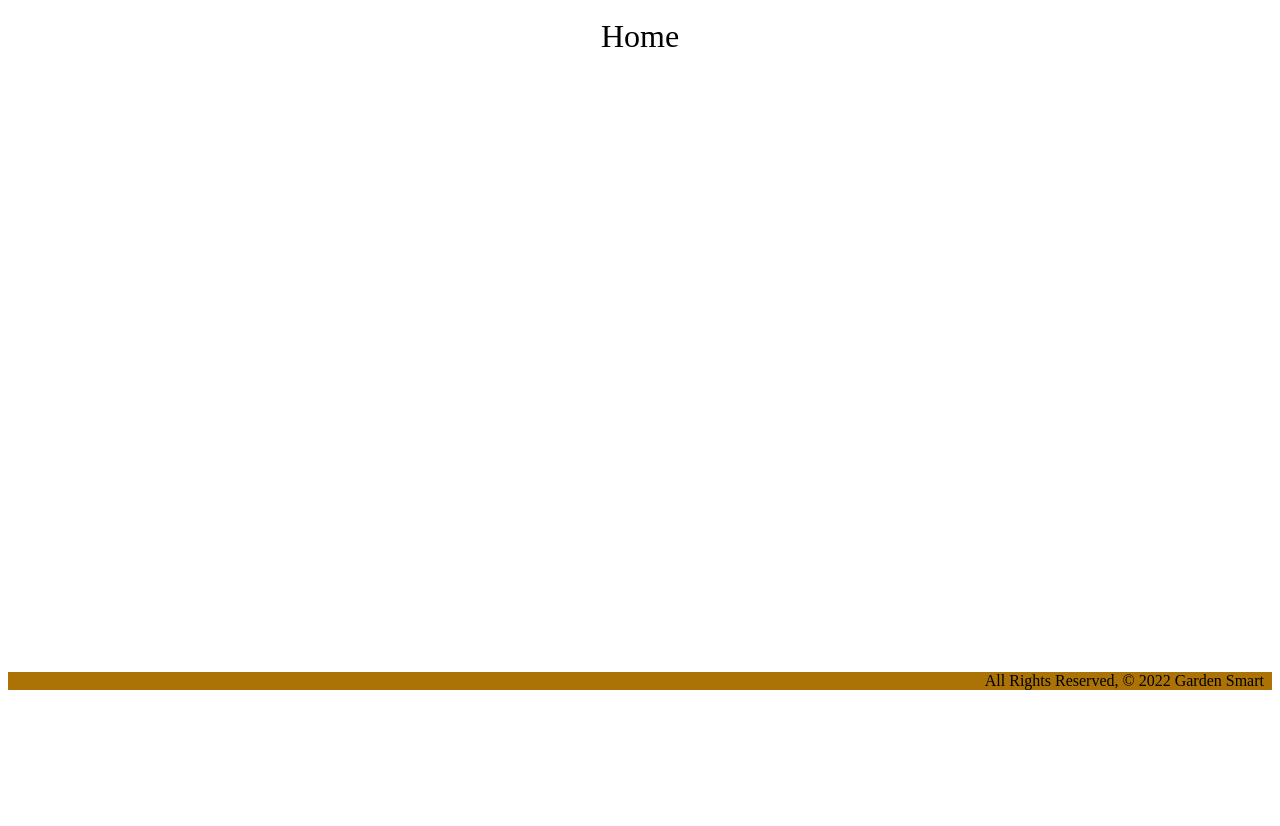
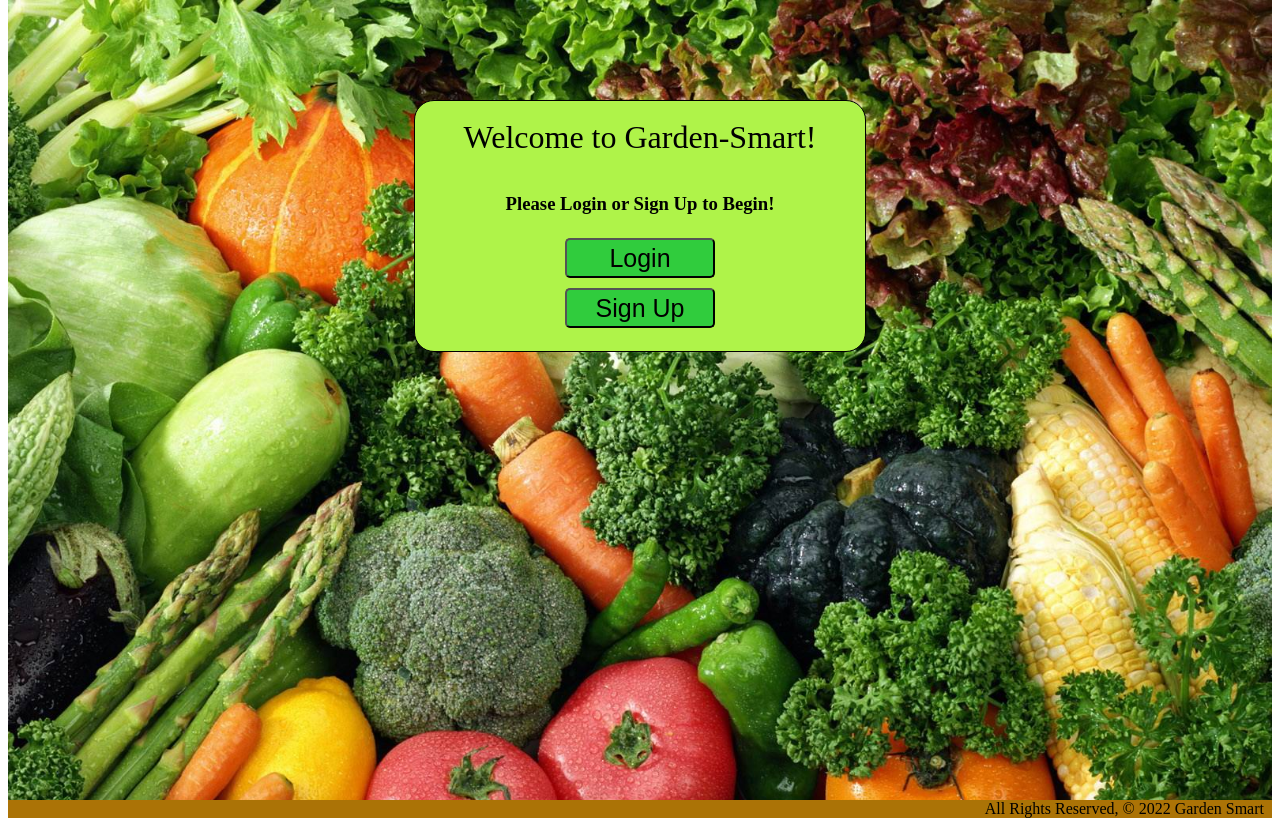
Before and after one commit to YaroslavSnigur/Garden-Smart, a Django app: page / in a window 1280 px wide. Shown: the part 118-944 px from the top of the page. Before the commit the page ends 808 px from the top, so only its background shows below. Run offline with Django 4.2, Linux system fonts and the light colour scheme.

Commit message:
styled home page

```diff
--- a/main_app/static/css/style.css
+++ b/main_app/static/css/style.css
@@ -173,6 +173,41 @@ h1 {
   position: absolute;
   top: 60px;
   right: 165px;
+}
+
+/*============HOME PAGE ==============*/
+.home-content {
+  width: 100%;
+  height: 100vh;
+  background-image: url("/static/images/gardenbackground.jpg");
+  background-repeat: no-repeat;
+  background-size: 100%;
+  display: flex;
+  flex-direction: row;
+  justify-content: center;
+}
+
+.welcome {
+  margin-top: 100px;
+  width: 450px;
+  height: 250px;
+  background-color: rgb(175, 243, 73);
+  border: 1px solid black;
+  border-radius: 20px;
+
+  display: flex;
+  flex-direction: column;
+  align-items: center;
+}
+
+.welcome-btn {
+  margin-top: 5px;
+  margin-bottom: 5px;
+  font-size: 25px;
+  width: 150px;
+  height: 40px;
+  border-radius: 5px;
+  background-color: #30cc3d;
 }
 
 /* MY GARDEN */
@@ -386,7 +421,6 @@ table {
   margin-right: auto;
 }
 
-
 input[type="text"],
 select {
   min-width: 100%;
@@ -439,7 +473,6 @@ input[type="option"] {
   border-radius: 4px;
   box-sizing: border-box;
 }
-
 
 input[type="submit"]:hover {
   background-color: rgba(171, 115, 6, 1);
--- a/main_app/templates/home.html
+++ b/main_app/templates/home.html
@@ -1,5 +1,16 @@
 {% extends 'base.html' %} {% block content %}
+<div class="home-content">
+  <div class="welcome">
+    <h1>Welcome to Garden-Smart!</h1>
 
-<h1>Home</h1>
+    <h3>Please Login or Sign Up to Begin!</h3>
+    <a href="{% url 'login' %}">
+      <button class="welcome-btn">Login</button>
+    </a>
+    <a href="{% url 'signup' %}">
+      <button class="welcome-btn">Sign Up</button>
+    </a>
+  </div>
+</div>
 
 {% endblock %}
--- a/main_app/templates/veggies/detail.html
+++ b/main_app/templates/veggies/detail.html
@@ -1,7 +1,8 @@
 {% extends 'base.html' %} {% block content %}
 
-<h1>Vegetable Profile</h1>
+
 <div class="veg-detail-content">
+  <h1>Vegetable Profile</h1>
   <div class="veg-profile">
     <div class="veg-image-div">
       <!--insert image and add photo button here-->
@@ -9,7 +10,8 @@
       {% for photo in veg.photo_set.all %}
       <img class="veg-image" src="{{photo.url}}" />
       {% empty %}
-      <div class="">No Photos Uploaded</div>
+      <img class="veg-image" src="/static/images/no-image.png" />
+
       {% endfor %}
 
       <div class="veg-photo-upload-btns">
```
Also changed, not shown: main_app/static/images/gardenbackground.jpg (added), main_app/static/images/no-image.png (added).
